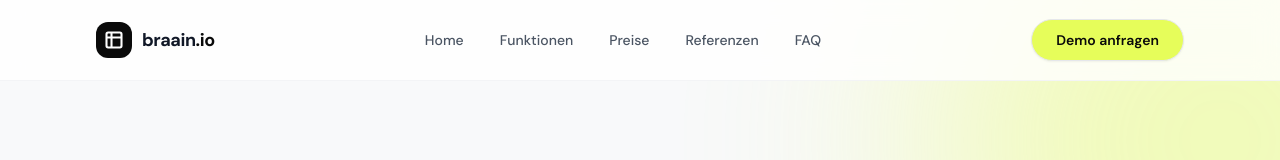
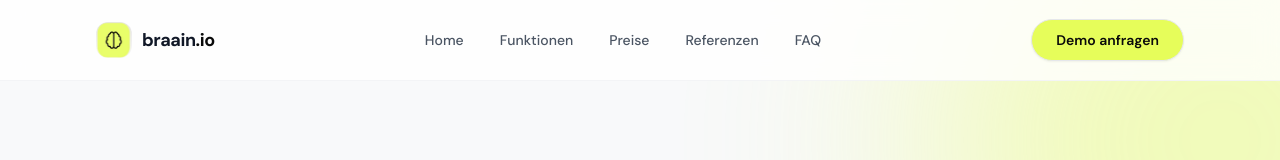
Before and after one commit to XXKunXX/braain-website, a Next.js app: page / in a window 1280 px wide. Shown: the top 160 px of the page. Built offline with nearby package versions, Linux system fonts and the light colour scheme.

Commit message:
Replace header logo icon with new brain logo PNG
Co-Authored-By: Claude Sonnet 5 <noreply@anthropic.com>

```diff
--- a/components/layout/Header.tsx
+++ b/components/layout/Header.tsx
@@ -1,6 +1,7 @@
 "use client";
 
 import { useState, useEffect } from "react";
+import Image from "next/image";
 import Link from "next/link";
 
 const navLinks = [
@@ -31,11 +32,7 @@ export default function Header() {
         <div className="flex items-center justify-between h-20">
           {/* Logo */}
           <Link href="/" className="flex items-center gap-2.5">
-            <div className="w-9 h-9 rounded-xl flex items-center justify-center" style={{ background: "#0a0a0a" }}>
-              <svg className="w-5 h-5 text-white" fill="none" viewBox="0 0 24 24" stroke="currentColor">
-                <path strokeLinecap="round" strokeLinejoin="round" strokeWidth={2.5} d="M9 3H5a2 2 0 00-2 2v4m6-6h10a2 2 0 012 2v4M9 3v18m0 0h10a2 2 0 002-2V9M9 21H5a2 2 0 01-2-2V9m0 0h18" />
-              </svg>
-            </div>
+            <Image src="/logo.png" alt="braain.io" width={36} height={36} className="w-9 h-9 rounded-xl" priority />
             <span className="text-lg font-bold tracking-tight text-gray-900">
               braain<span style={{ color: "#0a0a0a" }}>.io</span>
             </span>
```
Also changed, not shown: public/logo.png (added).
